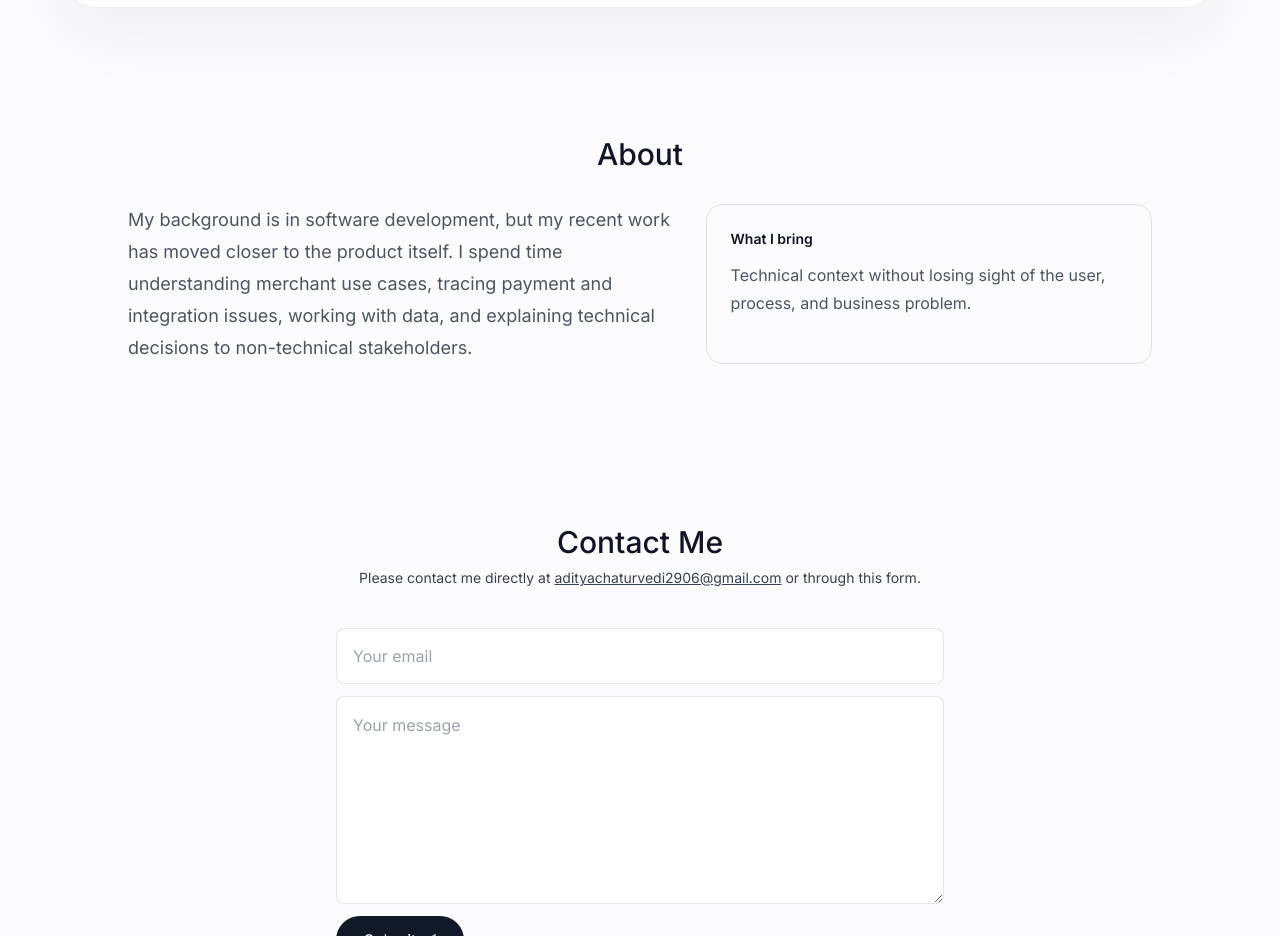
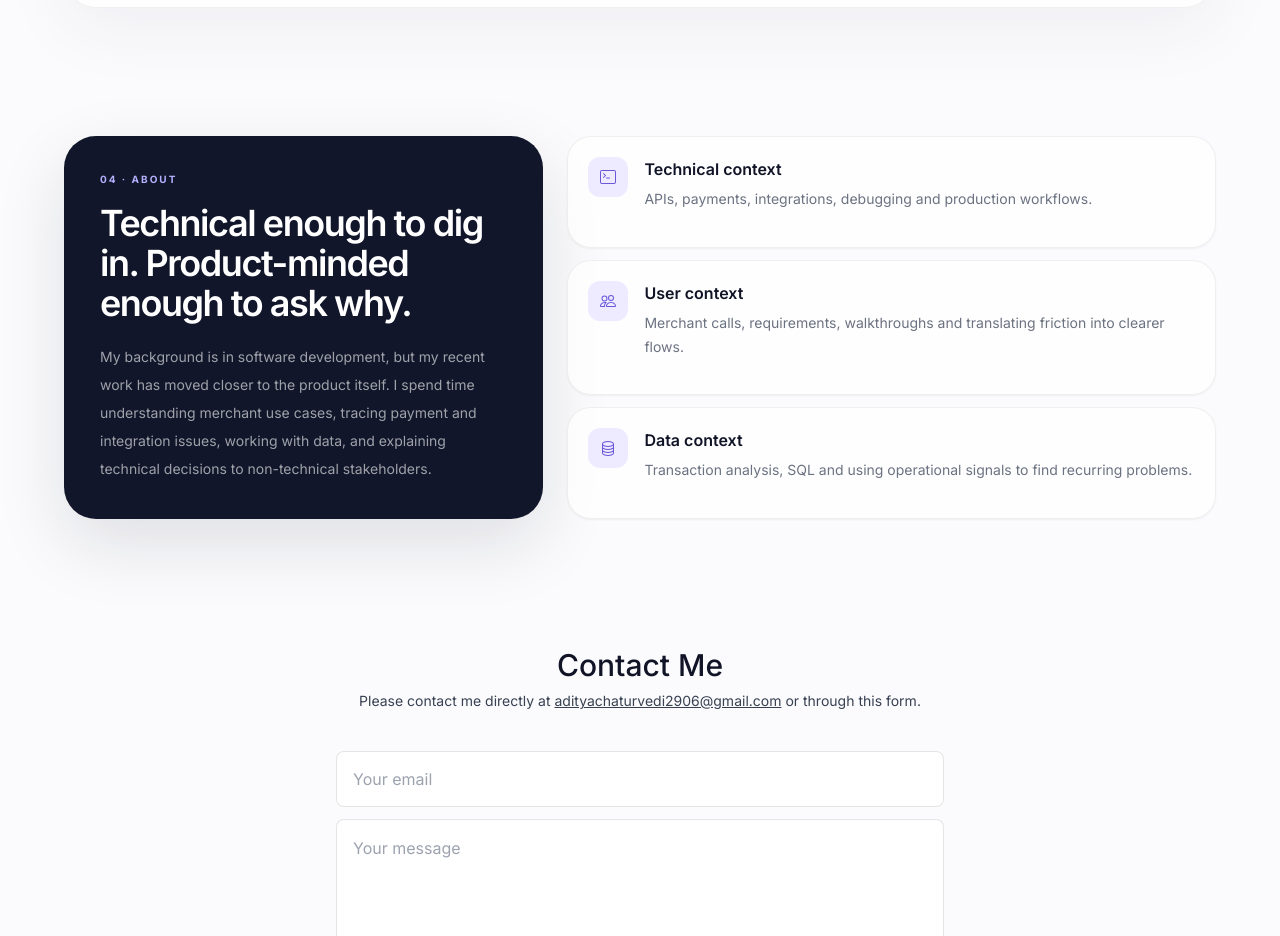
Before and after one commit to Adityachaturvedi2906/AdityaChaturvedi, a Next.js app: page / in a window 1280 px wide. Shown: the part 3620-4556 px from the top of the page. Built offline with nearby package versions, Linux system fonts and the light colour scheme; no server answers.

Commit message:
Redesign about section

```diff
--- a/components/about.tsx
+++ b/components/about.tsx
@@ -1,21 +1,27 @@
 "use client";
 
-import SectionHeading from "./section-heading";
 import { motion } from "framer-motion";
+import { BsDatabase, BsPeople, BsTerminal } from "react-icons/bs";
 import { useSectionInView } from "@/lib/hooks";
+
+const strengths = [
+  [BsTerminal, "Technical context", "APIs, payments, integrations, debugging and production workflows."],
+  [BsPeople, "User context", "Merchant calls, requirements, walkthroughs and translating friction into clearer flows."],
+  [BsDatabase, "Data context", "Transaction analysis, SQL and using operational signals to find recurring problems."],
+];
 
 export default function About() {
   const { ref } = useSectionInView("About");
   return (
-    <motion.section ref={ref} id="about" className="mx-auto mb-28 max-w-5xl scroll-mt-28 sm:mb-40" initial={{ opacity: 0, y: 30 }} whileInView={{ opacity: 1, y: 0 }} viewport={{ once: true }}>
-      <SectionHeading>About</SectionHeading>
-      <div className="grid gap-8 md:grid-cols-[1.1fr_.9fr]">
-        <p className="text-lg leading-8 text-gray-600 dark:text-white/70">
-          My background is in software development, but my recent work has moved closer to the product itself. I spend time understanding merchant use cases, tracing payment and integration issues, working with data, and explaining technical decisions to non-technical stakeholders.
-        </p>
-        <div className="rounded-2xl border border-black/10 p-6 dark:border-white/10">
-          <p className="text-sm font-semibold">What I bring</p>
-          <p className="mt-3 leading-7 text-gray-600 dark:text-white/70">Technical context without losing sight of the user, process, and business problem.</p>
+    <motion.section ref={ref} id="about" className="mx-auto mb-20 w-full max-w-6xl scroll-mt-28 sm:mb-32" initial={{ opacity: 0, y: 25 }} whileInView={{ opacity: 1, y: 0 }} viewport={{ once: true }}>
+      <div className="grid gap-6 lg:grid-cols-[.85fr_1.15fr]">
+        <div className="rounded-[2rem] bg-[#11162a] p-7 text-white shadow-[0_25px_70px_rgba(17,22,42,0.12)] sm:p-9 dark:bg-white dark:text-[#11162a]">
+          <p className="text-[10px] font-bold uppercase tracking-[0.2em] text-[#b6afff] dark:text-[#6a58d9]">04 · About</p>
+          <h2 className="mt-4 text-3xl font-semibold tracking-[-0.04em] sm:text-4xl">Technical enough to dig in. Product-minded enough to ask why.</h2>
+          <p className="mt-5 text-sm leading-7 text-white/60 dark:text-[#5c6477]">My background is in software development, but my recent work has moved closer to the product itself. I spend time understanding merchant use cases, tracing payment and integration issues, working with data, and explaining technical decisions to non-technical stakeholders.</p>
+        </div>
+        <div className="grid gap-3">
+          {strengths.map(([Icon, title, text]) => { const I = Icon as typeof BsTerminal; return <div key={title as string} className="rounded-[1.5rem] border border-black/[0.06] bg-white/70 p-5 shadow-sm dark:border-white/10 dark:bg-white/[0.04]"><div className="flex items-start gap-4"><span className="flex h-10 w-10 shrink-0 items-center justify-center rounded-xl bg-[#eeeaff] text-[#6a58d9] dark:bg-white/10 dark:text-[#b9b1ff]"><I /></span><div><h3 className="font-semibold">{title as string}</h3><p className="mt-1.5 text-sm leading-6 text-gray-500 dark:text-white/55">{text as string}</p></div></div></div>; })}
         </div>
       </div>
     </motion.section>
```
